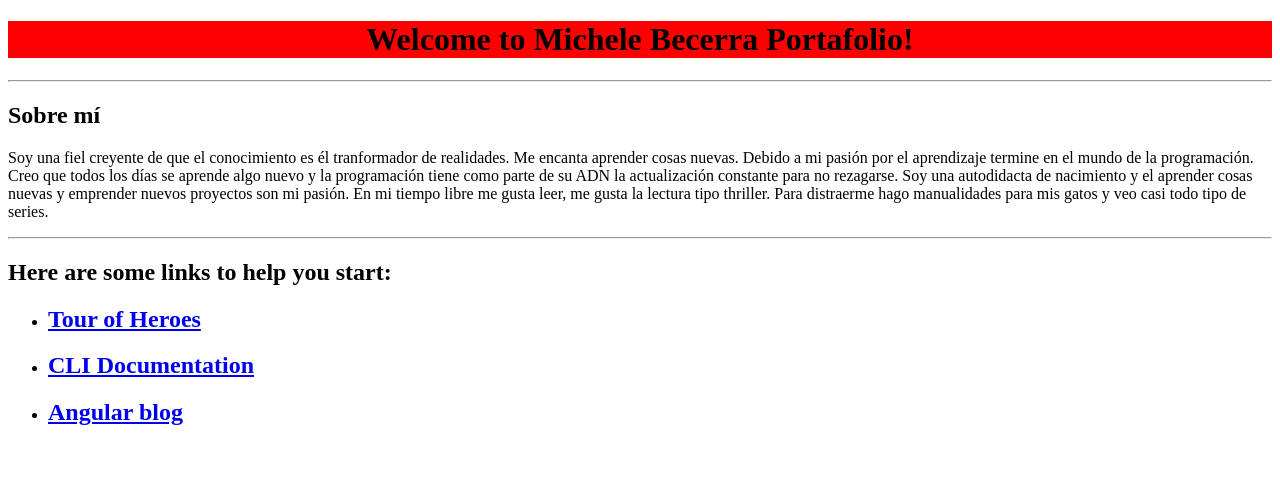
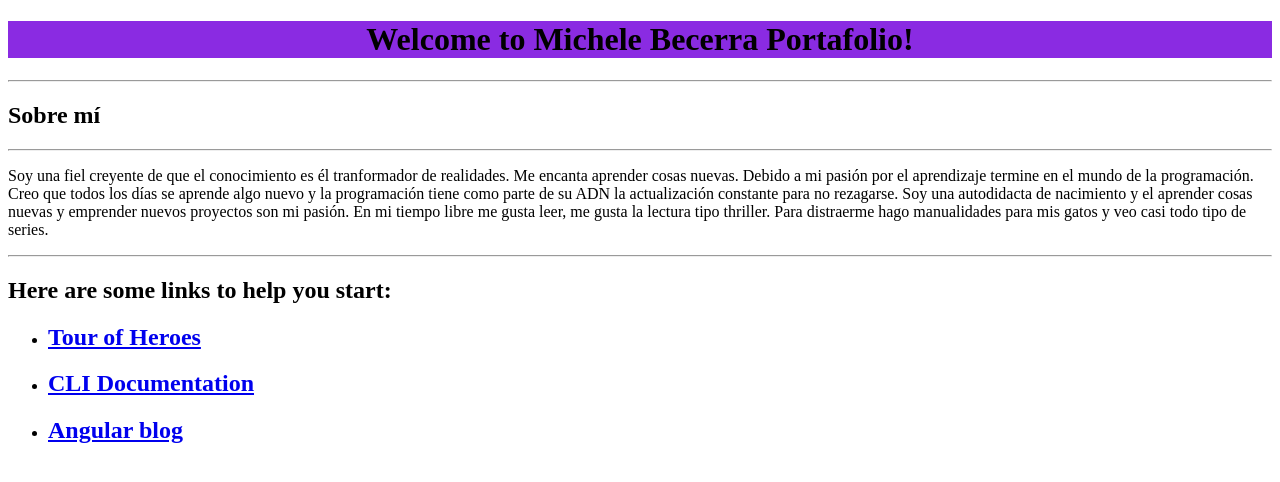
Before and after one commit to MicheleBecerra/MicheleBecerra.github.io, an Angular app: page / in a window 1280 px wide. Shown: the top 482 px of the page. Built offline with nearby package versions, Linux system fonts and the light colour scheme.

Commit message:
Se ha agregado el componente perfil, funcionan la secciones

```diff
--- a/src/app/app.component.css
+++ b/src/app/app.component.css
@@ -1,3 +1,3 @@
 h1 {
-    background: red;
+    background: blueviolet;
 }
--- a/src/app/components/perfil/perfil.component.html
+++ b/src/app/components/perfil/perfil.component.html
@@ -1,5 +1,6 @@
 <h2> {{ nombre_componente }}</h2>
 
+<hr>
 <p>
     {{texto_perfil}}
 </p>
```
